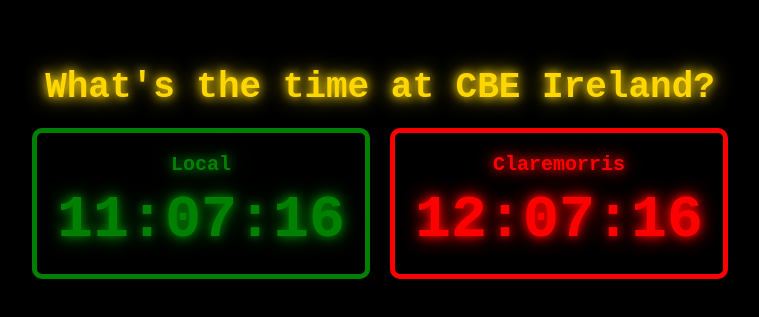
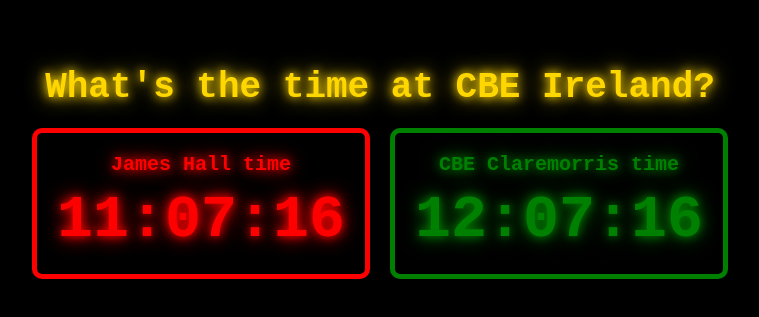
Before and after one commit to dfc0de/dfc0de.github.io, a plain HTML site: page index.html in a window 1280 px wide. Shown: the part 239-556 px from the top of the page, without its empty margins (260-1019 px from the left). Drawn offline with Linux system fonts and the light colour scheme.

Commit message:
time headers

```diff
--- a/index.html
+++ b/index.html
@@ -9,15 +9,15 @@
 <body>
     <h1 class="page-heading">What's the time at CBE Ireland?</h1>
     <div class="container">
-      <!-- Local Clock -->
-      <div class="digital-clock green-clock">
-        <div class="clock-label">Local</div>
+      <!-- JH Clock -->
+      <div class="digital-clock red-clock">
+        <div class="clock-label">James Hall time</div>
         <span id="local-time"></span>
       </div>
 
       <!-- Claremorris Clock -->
-      <div class="digital-clock red-clock">
-        <div class="clock-label">Claremorris</div>
+      <div class="digital-clock green-clock">
+        <div class="clock-label">CBE Claremorris time</div>
         <span id="claremorris-time"></span>
       </div>
 
```
